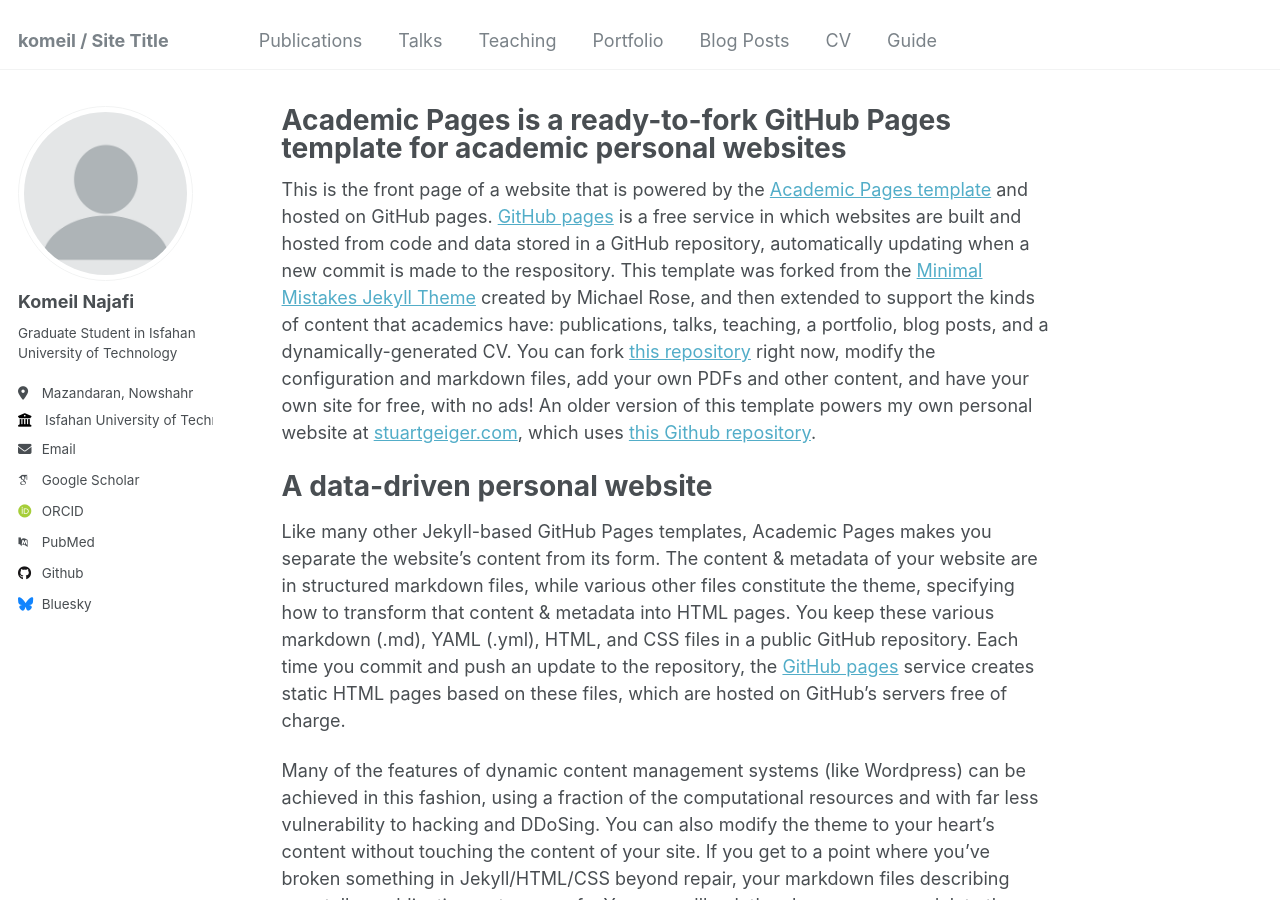
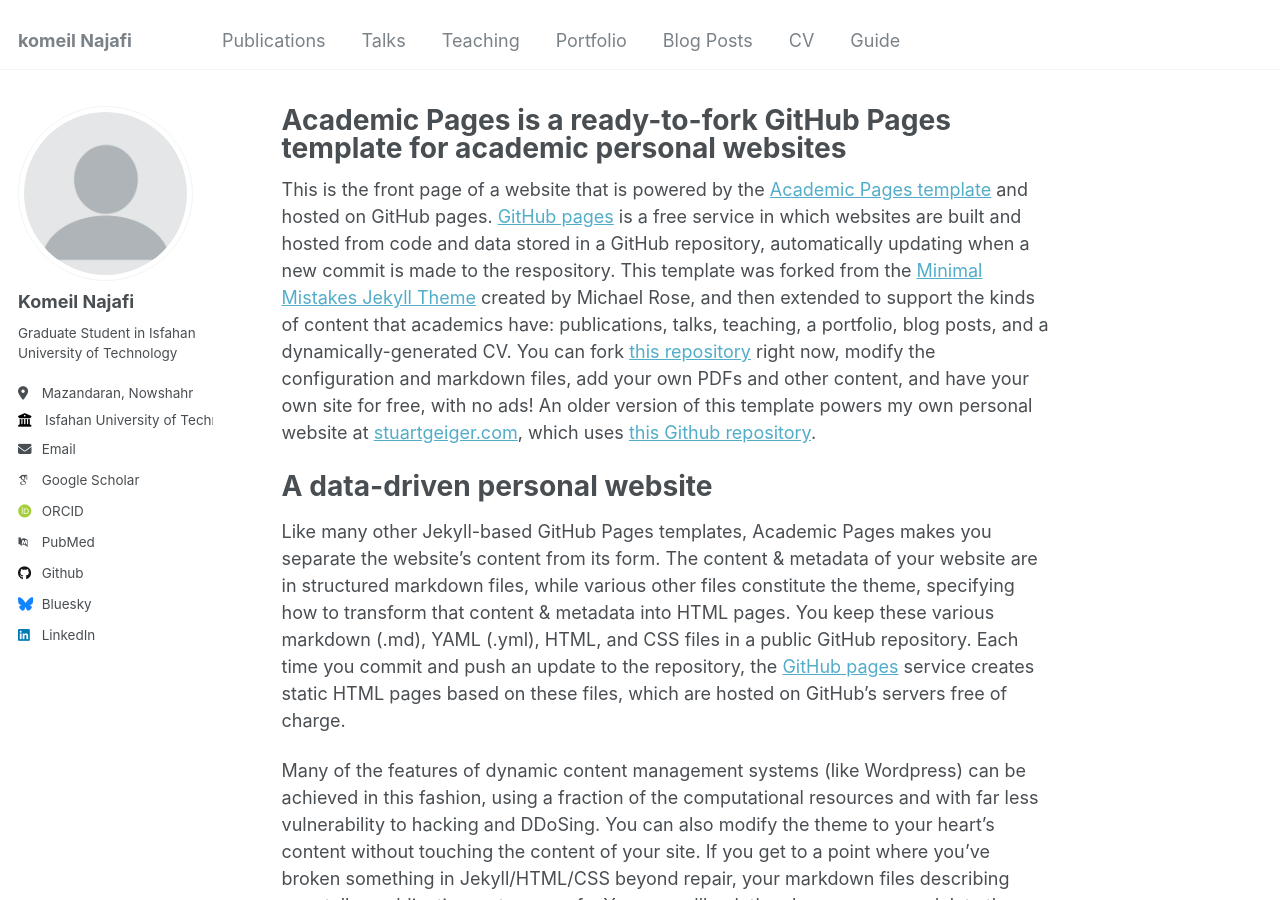
Before and after one commit to komeilnj/hasan.github.io, a Jekyll site: the page built from _pages/about.md, in a window 1280 px wide and 900 px high. Built offline with Jekyll 4.4.1, drawn with Linux system fonts in a browser that asks for light colours; some web fonts are replaced.

Commit message:
dfjhkdghjfsd

```diff
--- a/_config.yml
+++ b/_config.yml
@@ -8,7 +8,7 @@
 
 # Basic Site Settings
 locale                   : "en-US"
-title                    : "komeil / Site Title"
+title                    : "komeil Najafi"
 title_separator          : "-"
 name                     : &name "komeil"
 description              : &description "personal description"
@@ -57,7 +57,7 @@ author:
   keybase          : # Username
   instagram        : # Username
   lastfm           : # Username
-  linkedin         : # Username
+  linkedin         : "www.linkedin.com/in/komeil-najafi"
   mastodon         : # URL
   medium           : # URL
   pinterest        : # Username
```
